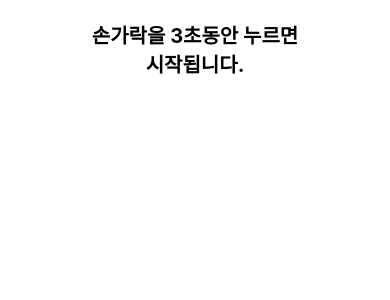
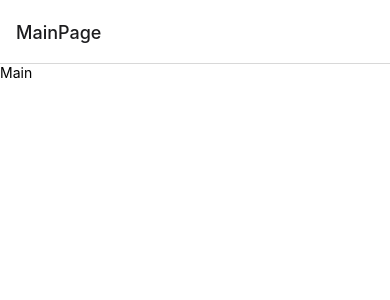
Before and after one commit to KyoJin-Hwang/react-native-gamble, a React Native app: screen /MainPage in a window 390 px wide. Shown: the top 300 px of the page. Built offline with nearby package versions, Linux system fonts and the light colour scheme.

Commit message:
Navigate Add

```diff
--- a/src/App.tsx
+++ b/src/App.tsx
@@ -1,12 +1,25 @@
 import React from 'react';
-import {SafeAreaView, StyleSheet} from 'react-native';
+import {StyleSheet} from 'react-native';
 import FingerPage from './views/FingerPage';
+import {SafeAreaProvider} from 'react-native-safe-area-context';
+import {NavigationContainer} from '@react-navigation/native';
+import {createNativeStackNavigator} from '@react-navigation/native-stack';
+import MainPage from './views/MainPage';
 
 function App(): React.JSX.Element {
+  const Stack = createNativeStackNavigator();
+
   return (
-    <SafeAreaView style={styles.backgroundStyle}>
-      <FingerPage />
-    </SafeAreaView>
+    <SafeAreaProvider style={styles.backgroundStyle}>
+      <NavigationContainer>
+        <Stack.Navigator
+          initialRouteName="MainPage"
+          screenOptions={{headerShown: true}}>
+          <Stack.Screen name="Finger" component={FingerPage} />
+          <Stack.Screen name="MainPage" component={MainPage} />
+        </Stack.Navigator>
+      </NavigationContainer>
+    </SafeAreaProvider>
   );
 }
 
--- a/src/views/FingerPage/index.tsx
+++ b/src/views/FingerPage/index.tsx
@@ -2,6 +2,8 @@ import {FingerRunLevelComponents} from '@/components/Finger/SwitchComponents';
 import SelectHand from '@/containers/Finger/SelectHand';
 import TimingCatch from '@/containers/Finger/Timer';
 import {HANDT} from '@/types/Finger/finger-type';
+import {ParamListBase, useNavigation} from '@react-navigation/native';
+import {NativeStackNavigationProp} from '@react-navigation/native-stack';
 import React, {useEffect, useRef, useState} from 'react';
 import {View, StyleSheet} from 'react-native';
 
@@ -10,8 +12,7 @@ const FingerPage = () => {
   const [isCount, setIsCount] = useState(0);
   const [isFinal, setIsFinal] = useState(false);
   const timeoutRef = useRef<NodeJS.Timeout | null>(null);
-
-  console.log('test');
+  const navigation = useNavigation<NativeStackNavigationProp<ParamListBase>>();
 
   useEffect(() => {
     TimingCatch({
@@ -45,6 +46,9 @@ const FingerPage = () => {
       onTouchEnd={e =>
         SelectHand({event: e, setData: setHandArray, isFinal: isFinal})
       }
+      // onTouchMove={() => {
+      //   navigation.replace('MainPage', {state: 2});
+      // }}
       onStartShouldSetResponder={() => true}>
       <FingerRunLevelComponents
         isFinal={isFinal}
--- /dev/null
+++ b/src/views/MainPage/index.tsx
@@ -0,0 +1,28 @@
+import {ParamListBase, useNavigation} from '@react-navigation/native';
+import {NativeStackNavigationProp} from '@react-navigation/native-stack';
+import React from 'react';
+import {StyleSheet, Text, View} from 'react-native';
+
+function MainPage() {
+  const navigation = useNavigation<NativeStackNavigationProp<ParamListBase>>();
+
+  return (
+    <View
+      style={styles.container}
+      onTouchEnd={() => {
+        navigation.push('Finger', {state: 1});
+      }}>
+      <Text>Main</Text>
+    </View>
+  );
+}
+
+const styles = StyleSheet.create({
+  container: {
+    flex: 1,
+    backgroundColor: 'white',
+    gap: 50,
+  },
+});
+
+export default MainPage;
```
Also changed, not shown: package.json (+6 -1 lines), 1 other file (tests, documents, lock files or other folders).
